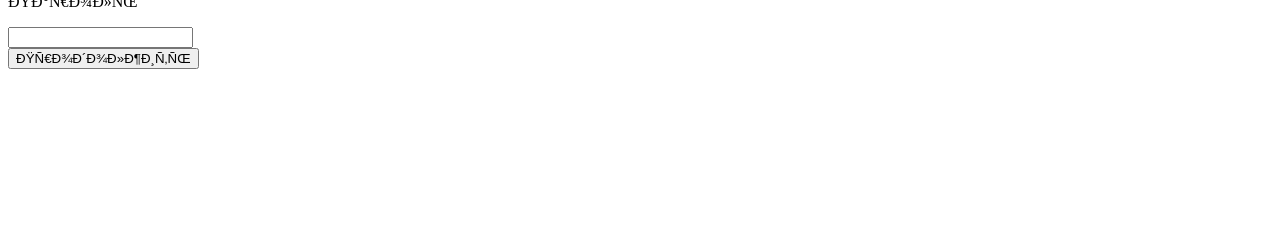
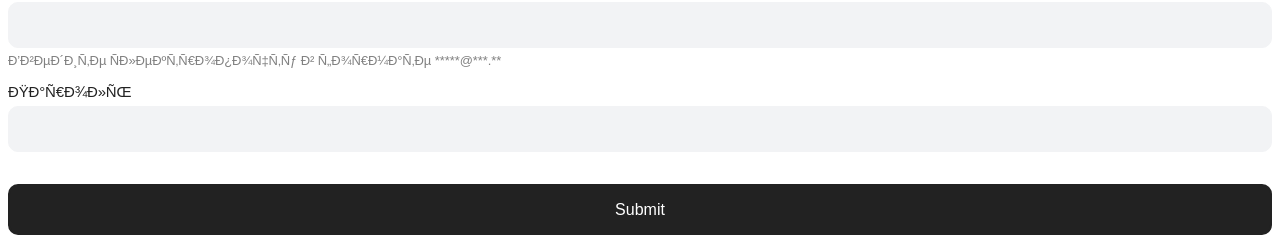
Before and after one commit to ArsDari/Web-2025, a PHP site: page / in a window 1280 px wide. Shown: the part 692-935 px from the top of the page. Before the commit the page ends 761 px from the top, so only its background shows below. Run offline with PHP 8.4, Linux system fonts and the light colour scheme.

Commit message:
Login page made and all-right i think lmao xddddddddddddddddddddddddddddd

```diff
--- /dev/null
+++ b/Project/fonts/font.css
@@ -0,0 +1,6 @@
+@font-face {
+    font-family: "Golos UI";
+    font-style: normal;
+    src: url("golos-ui_vf.woff2") format("woff2"), url("golos-ui_vf.woff") format("woff");
+    font-display: swap;
+}
--- a/Project/login/index.html
+++ b/Project/login/index.html
@@ -2,25 +2,23 @@
 <html lang="ru">
 
 <head>
-    <title>Авторизация</title>
+    <title>Войти</title>
+    <link href="../fonts/font.css" rel="stylesheet">
+    <link href="login.css" rel="stylesheet">
 </head>
 
 <body>
-    <div>
-        <p>Войти</p>
-        <img src="login.png" alt="Тут должна быть картинка" width="462" height="501">
+    <div class="title">
+        <h1 class="title__text">Войти</h1>
+        <img class="title__image" src="../media/images/login.jpg" alt="Ошибка">
     </div>
-    <form>
-        <div>
-            <p>Электропочта</p>
-            <input type="text">
-            <p>Введите электропочту в формате *****@***.**</p>
-        </div>
-        <div>
-            <p>Пароль</p>
-            <input type="password">
-        </div>
-        <input type="submit" value="Продолжить">
+    <form class="form">
+        <label for="email" class="form__label">Электропочта</label>
+        <input id="email" type="email" class="form__input">
+        <span class="form__input-info">Введите электропочту в формате *****@***.**</span>
+        <label for="password" class="form__label">Пароль</label>
+        <input id="password" type="password" class="form__input">
+        <input type="submit" class="form__button">
     </form>
 </body>
 
--- a/Project/login/login.css
+++ b/Project/login/login.css
@@ -1,10 +1,73 @@
-@import url("https://fonts.googleapis.com/css2?family=Golos+Text:wght@400..900&display=swap");
+* {
+    box-sizing: border-box;
+}
 
-.loginText {
-    font-family: 'Golos Text';
-    font-weight: 400;
-    font-size: 15px;
-    line-height: 18px;
+.title__text {
+    font: 700 140px/1.28 "Golos UI", sans-serif;
+    color: #222222;
+    letter-spacing: -1.5px;
+}
+
+.title__image {
+    max-width: 100%;
+}
+
+.form {
+    min-width: 343px;
+}
+
+.form__label {
+    display: block;
+    font: 400 15px/1.2 "Golos UI", sans-serif;
+    color: #222222;
     letter-spacing: -0.15px;
-    color: #222222;
+    margin-bottom: 5px;
 }
+
+.form__input {
+    display: block;
+    margin-bottom: 5px;
+    width: 100%;
+    border: 1px solid #F2F3F5;
+    background-color: #F2F3F5;
+    border-radius: 10px;
+    padding: 13px 12px;
+    font: 400 15px/1.2 "Golos UI", sans-serif;
+    transition: border 0.3s ease;
+}
+
+.form__input:focus {
+    outline: none;
+    border: 1px solid #3F8AE0;
+}
+
+.form__input-info {
+    display: block;
+    margin-bottom: 15px;
+    font: 400 13px/1.2 "Golos UI", sans-serif;
+    letter-spacing: -0.08px;
+    color: #808080;
+}
+
+.form__button {
+    width: 100%;
+    margin-top: 32px;
+    font: 500 16px "Golos UI", sans-serif;
+    display: block;
+    color: white;
+    background-color: #222222;
+    border-radius: 10px;
+    padding: 14.5px;
+    border: 2px solid #222222;
+    transition: border, background-color 0.3s ease;
+    cursor: pointer;
+}
+
+.form__button:focus {
+    border: 2px solid #3F8AE0;
+}
+
+.form__button:disabled {
+    border: 2px solid #B4B4B4;
+    background-color: #B4B4B4;
+}
--- /dev/null
+++ b/Project/profile/profile.css
@@ -0,0 +1,6 @@
+@import url("https://fonts.googleapis.com/css2?family=Golos+Text:wght@400..900&display=swap");
+
+.profile__image {
+    width: 123px;
+    height: 123px;
+}
```
Also changed, not shown: Project/profile/index.html (added, +31 -0 lines), Project/profile/profile.html (deleted, +0 -17 lines), Project/fonts/golos-ui_vf.woff (added), Project/fonts/golos-ui_vf.woff2 (added), Project/login/login.png (deleted), Project/media/images/login.jpg (added), Project/profile/image.png (added), Project/profile/post.png (added), Project/user1.png.
